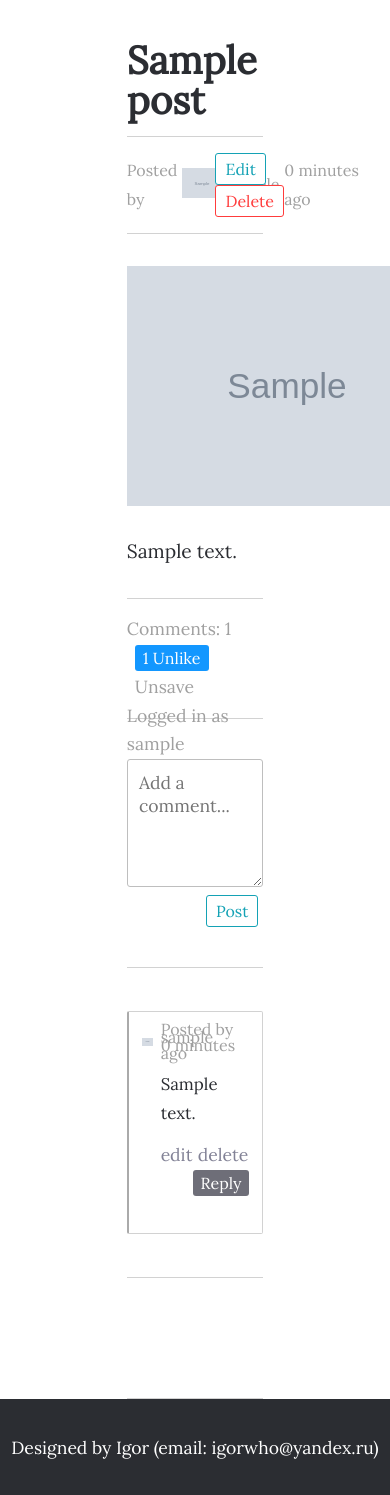
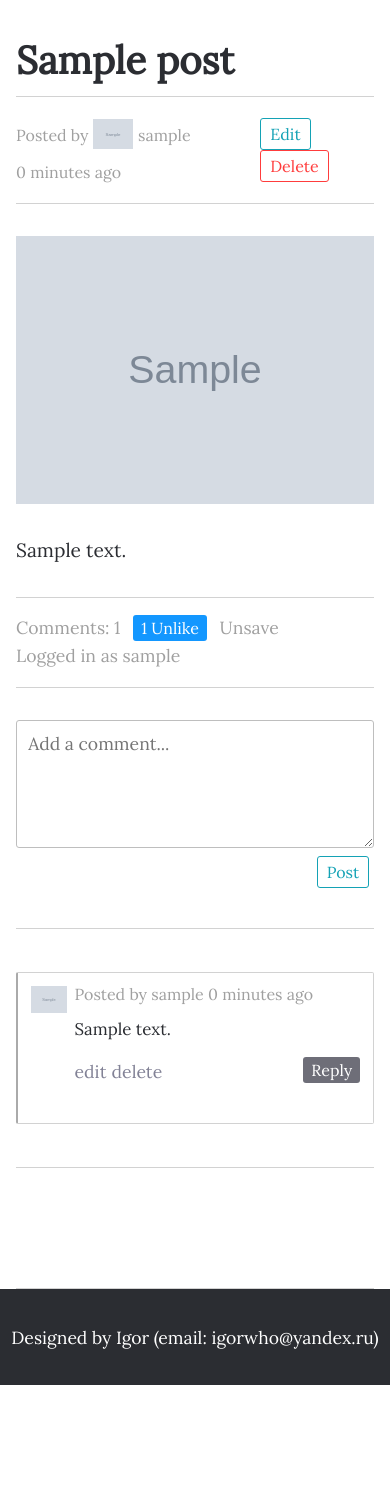
Before and after one commit to HeadLikeAHole/blog, a Django app: a page that uses posts/templates/posts/base.html in a window 390 px wide; the page is wider, and only the part inside the window is pictured. Shown: the part 68-1563 px from the top of that part. After the commit the page ends 1453 px from the top of that part, so only its background shows below. Run offline with Django 3.2, Linux system fonts and the light colour scheme; a user stored in the database is signed in; tables that the repository leaves empty hold one stand-in row (values such as "Sample post"); grey boxes marked "Sample" are stand-in pictures; some libraries are stand-ins or nearby versions.

Commit message:
Make website responsive

```diff
--- a/accounts/models.py
+++ b/accounts/models.py
@@ -24,7 +24,7 @@ class Profile(models.Model):
         super().save(*args, **kwargs)
         # methods from PIL library
         img = Image.open(self.image.path)
-        if img.height > 360 or img.width > 360:
-            output_size = (360, 360)
+        if img.height > 1080 or img.width > 1080:
+            output_size = (1080, 1080)
             img.thumbnail(output_size)
             img.save(self.image.path)
--- a/posts/static/posts/styles.css
+++ b/posts/static/posts/styles.css
@@ -18,6 +18,13 @@
     min-height: 100vh;
 }
 
+.content {
+    width: 768px;
+    padding-left: 1rem;
+    padding-right: 1rem;
+    margin: 0 auto;
+}
+
 .main {
     /* 6rem is reserved for footer overlapping (footer height) */
     padding-bottom: 6rem;
@@ -35,6 +42,9 @@ footer {
     color: white;
     background-color: rgb(43, 45, 50);
     font-size: 1.1rem;
+    padding-left: 0.5rem;
+    padding-right: 0.5rem;
+    word-break: break-all;
 }
 
 nav {
@@ -300,7 +230,6 @@ nav button:hover {
 }
 
 .post-detail {
-    width: 35%;
     margin: 0 auto;
     font-size: 1.2rem;
     font-family: 'Lora', sans-serif;
@@ -321,16 +250,22 @@ nav button:hover {
 }
 
 .post-detail-info-left {
-    width: 65%;
+    width: 80%;
     display: flex;
+    flex-wrap: wrap;
     align-items: center;
     font-size: 1rem;
     list-style: none;
+    overflow: hidden;
 }
 
 .post-detail-info-left li {
     margin-right: 0.3rem;
     color: rgb(160, 160, 160);
+}
+
+.post-detail-info-right {
+
 }
 
 .post-detail-img {
@@ -694,6 +626,9 @@ form ul {
 }
 
 .comments-info {
+    display: flex;
+    justify-content: space-between;
+    flex-wrap: wrap;
     color: rgb(160, 160, 160);
     font-size: 1.1rem;
     margin-top: 2rem;
@@ -705,11 +640,9 @@ form ul {
 
 .comments-info p {
     display: inline-block;
+    /* prevent long usernames from breaking layout */
+    word-break: break-all;
     color: rgb(160, 160, 160);
-}
-
-.comments-right {
-    float: right;
 }
 
 .comments {
@@ -740,12 +673,15 @@ form ul {
 
 .comment {
     display: flex;
+    flex-wrap: wrap;
     padding: 0.8rem;
     margin-top: 1.2rem;
     margin-bottom: 1.2rem;
     border-radius: 2px;
     border: 1px solid rgb(210, 210, 210);
     border-left: 2px solid rgb(170, 170, 170);
+    /* prevent long usernames from breaking layout */
+    word-break: break-all;
 }
 
 .comment p {
@@ -795,7 +731,7 @@ form ul {
 .comment-above {
     font-size: 1rem;
     color: rgb(160, 160, 160);
-    line-height: 0.5rem;
+    line-height: 1rem;
     margin-bottom: 0.8rem;
 }
 
@@ -936,3 +872,108 @@ blockquote {
 code {
     color: rgb(232, 32, 140);
 }
+
+@media screen and (max-width: 1040px) {
+    body {
+		/* don't show moved to the right panel, make it hidden */
+		overflow-x: hidden;
+	}
+
+    .left-bar {
+        width: 80%;
+    }
+    /* burger menu */
+    .right-bar {
+        flex-direction: column;
+        justify-content: space-around;
+        position: absolute;
+        width: 50%;
+        height: 92vh;
+        top: 8vh;
+        right: 0;
+        background-color: rgb(43, 45, 50);
+        /* move panel 100% its width to the right by default (hide it) */
+		transform: translateX(100%);
+    }
+
+    /* items are not shown initially, the slide in one by one */
+    .right-bar li {
+        opacity: 0
+    }
+
+    /* make burger visible */
+    .burger {
+		display: block;
+		cursor: pointer;
+	}
+}
+
+/* slide in links when navbar appears */
+@keyframes navLinkFade {
+    from {
+        opacity: 0;
+        transform: translateX(50px);
+    }
+    to {
+        opacity: 1;
+        transform: translateX(0px);
+    }
+}
+
+.nav-active {
+    /* move panel to its original position */
+    transform: translateX(0%);
+}
+
+/* turn burger into X */
+.toggle .line1 {
+    transform: rotate(-45deg) translate(-5px, 6px);
+}
+
+.toggle .line2 {
+    opacity: 0;
+}
+
+.toggle .line3 {
+    transform: rotate(45deg) translate(-5px, -6px);
+}
+
+@media screen and (max-width: 768px) {
+    .content {
+        width: 100%;
+    }
+
+    .right-bar {
+        width: 70%;
+    }
+
+    .post-list {
+        display: block;
+    }
+
+    .post-list-left, .post-list-right {
+        width: 100%;
+    }
+
+    .profile {
+        display: block;
+    }
+
+    .profile img {
+
+    }
+
+    .profile-bar {
+        display: block;
+    }
+
+    .profile-follow {
+        grid-template-columns: 1fr 1fr;
+    }
+}
+
+@media screen and (max-width: 510px) {
+    .right-bar {
+        width: 100%;
+    }
+}
--- a/posts/templates/posts/base.html
+++ b/posts/templates/posts/base.html
@@ -78,7 +78,10 @@
         {% endfor %}
       {% endif %}
 
-      {% block content %}{% endblock %}
+      <div class="content">
+        {% block content %}{% endblock %}
+      </div>
+
 
       {# pagination #}
       {% if paginated %}
--- a/posts/templates/posts/comments.html
+++ b/posts/templates/posts/comments.html
@@ -1,6 +1,7 @@
 <div class="comments-info">
-  {# ttotal amount of comments #}
-  <p class="comments-left">Comments: {{ post.comment_set.all.count }}</p>
+  <div class="comments-info-left">
+    {# total amount of comments #}
+    <p>Comments: {{ post.comment_set.all.count }}</p>
 
     {# like button #}
     {# data-api-like-url contains value returned by api_like_url method defined in Post model which is grabbed by js script #}
@@ -24,10 +25,12 @@
         Save
       {% endif %}
     </a>
-
+  </div>
+  <div class="comments-info-right">
     {% if user.is_authenticated %}
-    <p class="comments-right">Logged in as <a href="{% url 'profile' user.pk %}" class="gray-link">{{ user.username }}</a></p>
+      <p>Logged in as <a href="{% url 'profile' user.pk %}" class="gray-link">{{ user.username }}</a></p>
     {% endif %}
+  </div>
 </div>
 
 <div class="comments">
--- a/posts/views.py
+++ b/posts/views.py
@@ -203,6 +203,7 @@ class PostLikeAPI(APIView):
         return Response(data)
 
 
+# save post to user profile
 class PostSaveAPI(APIView):
     authentication_classes = (authentication.SessionAuthentication,)
     permission_classes = (permissions.IsAuthenticated,)
```
Also changed, not shown: other parts of posts/static/posts/styles.css (+10 -93 lines), media/profile_images/kia.jpg (added). Lines whose indentation alone changed are shown as unchanged.
